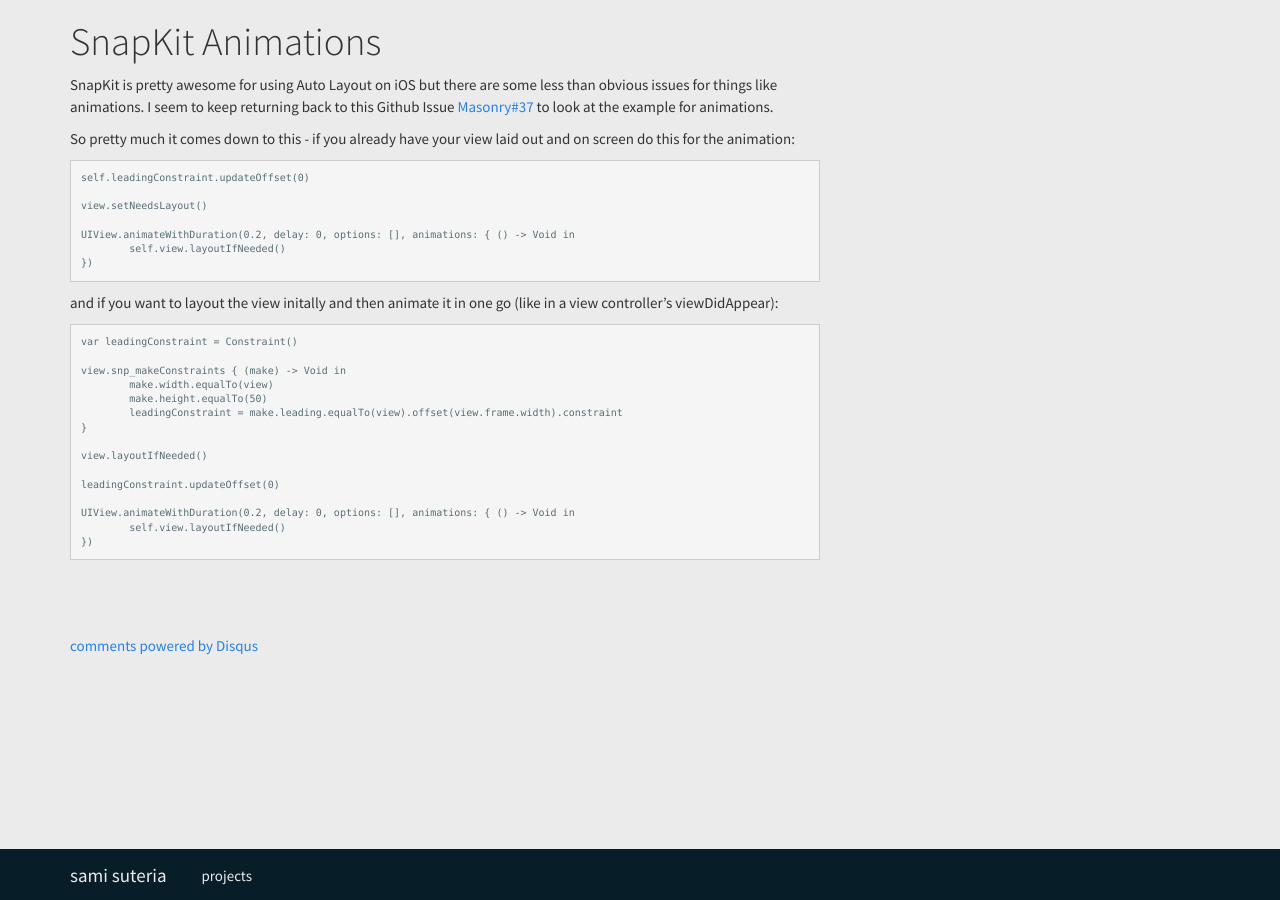
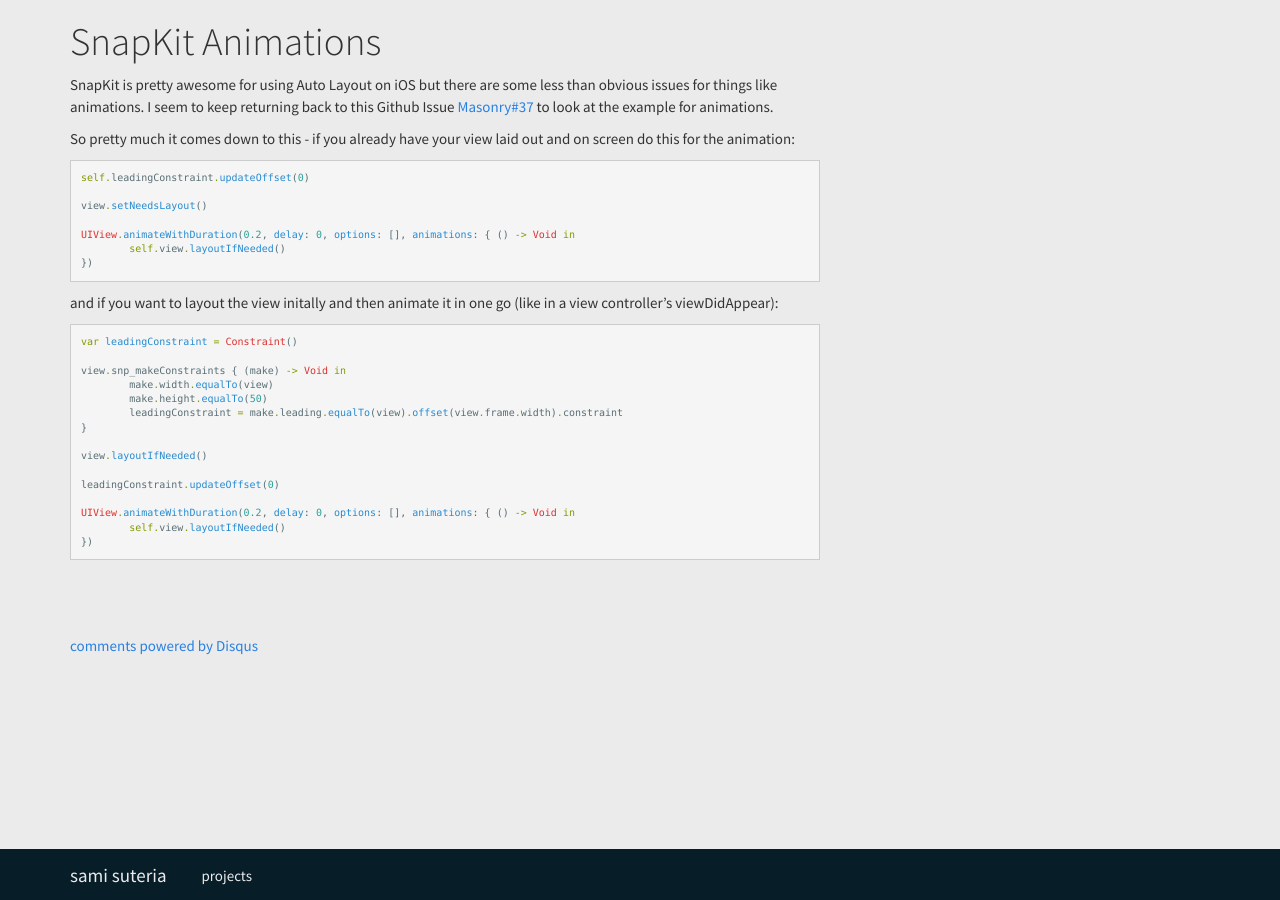
Before and after one commit to samisuteria/samisuteria.github.io, a Jekyll site: the page built from _posts/2016-2-16-snapkit-animations.md, in a window 1280 px wide. Built offline with Jekyll 4.4.1, drawn with Linux system fonts in a browser that asks for light colours; nearby versions of some CDN libraries; comment, search, counter and statistics services are not loaded.

Commit message:
code block change

````diff
--- a/_posts/2016-2-16-snapkit-animations.md
+++ b/_posts/2016-2-16-snapkit-animations.md
@@ -7,7 +7,7 @@ SnapKit is pretty awesome for using Auto Layout on iOS but there are some less t
 
 So pretty much it comes down to this - if you already have your view laid out and on screen do this for the animation:
 
-```
+```swift
 self.leadingConstraint.updateOffset(0)
 
 view.setNeedsLayout()
@@ -19,7 +19,7 @@ UIView.animateWithDuration(0.2, delay: 0, options: [], animations: { () -> Void
 
 and if you want to layout the view initally and then animate it in one go (like in a view controller's viewDidAppear):
 
-```
+```swift
 var leadingConstraint = Constraint()
 
 view.snp_makeConstraints { (make) -> Void in
````
Also changed, not shown: _posts/2016-1-31-parse_server.md (+2 -2 lines).
